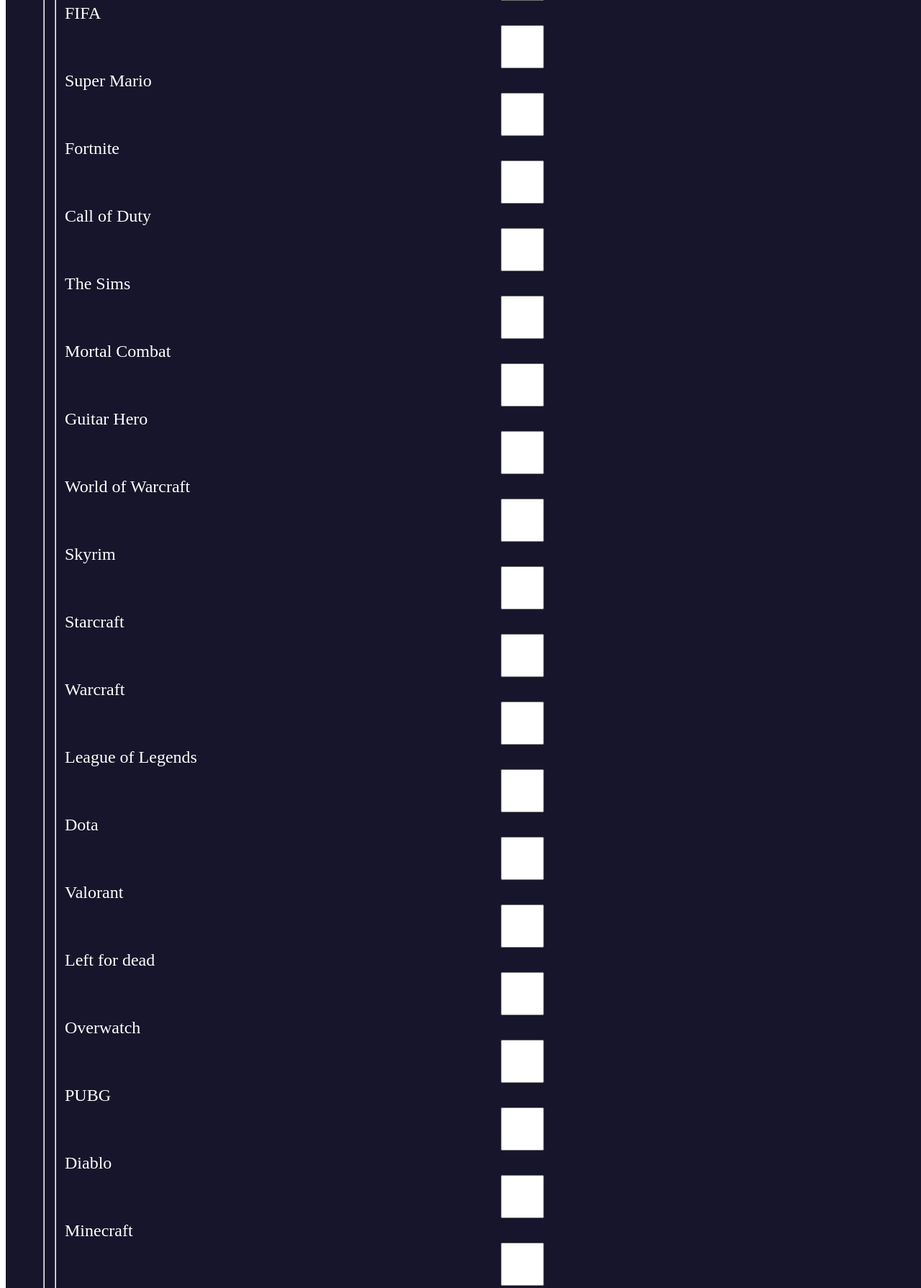
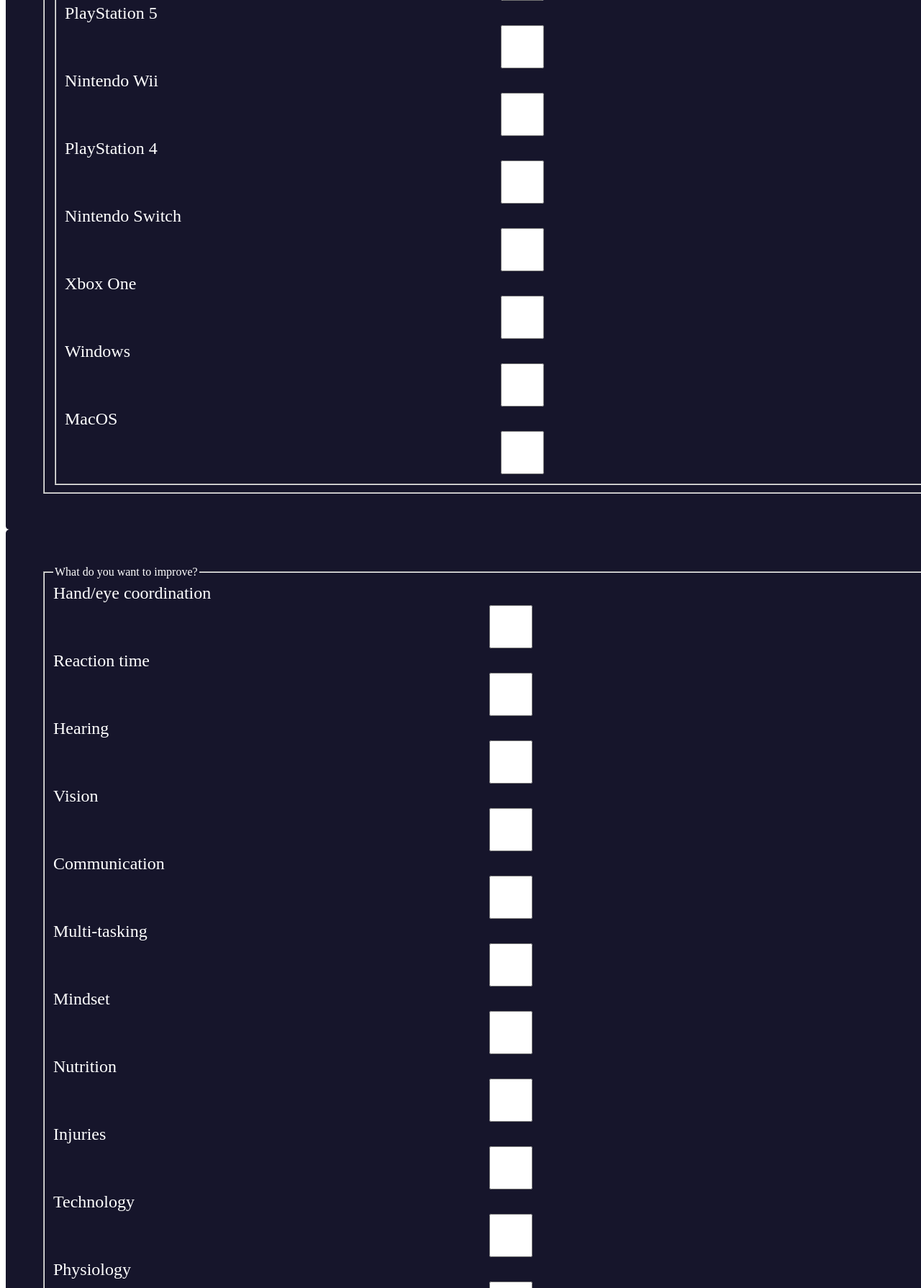
Before and after one commit to sara616b/ezone_form, a website built with Vite: page index.html in a window 1280 px wide. Shown: the part 2768-4558 px from the top of the page at 72% size. Built offline with nearby package versions, Linux system fonts and the light colour scheme.

Commit message:
change form

```diff
--- a/index.html
+++ b/index.html
@@ -159,119 +159,6 @@
 
           <fieldset>
 
-            <legend>Games</legend>
-
-            <p>Choose your favorite game(s)</p>
-
-            <label for="game">
-              CS:GO
-              <input type="checkbox" name="game" id="game">
-            </label>
-
-            <label for="game">
-              Tekken
-              <input type="checkbox" name="game" id="game">
-            </label>
-
-            <label for="game">
-              FIFA
-              <input type="checkbox" name="game" id="game">
-            </label>
-
-            <label for="game">
-              Super Mario
-              <input type="checkbox" name="game" id="game">
-            </label>
-
-            <label for="game">
-              Fortnite
-              <input type="checkbox" name="game" id="game">
-            </label>
-
-            <label for="game">
-              Call of Duty
-              <input type="checkbox" name="game" id="game">
-            </label>
-
-            <label for="game">
-              The Sims
-              <input type="checkbox" name="game" id="game">
-            </label>
-
-            <label for="game">
-              Mortal Combat
-              <input type="checkbox" name="game" id="game">
-            </label>
-
-            <label for="game">
-              Guitar Hero
-              <input type="checkbox" name="game" id="game">
-            </label>
-
-            <label for="game">
-              World of Warcraft
-              <input type="checkbox" name="game" id="game">
-            </label>
-
-            <label for="game">
-              Skyrim
-              <input type="checkbox" name="game" id="game">
-            </label>
-
-            <label for="game">
-              Starcraft
-              <input type="checkbox" name="game" id="game">
-            </label>
-
-            <label for="game">
-              Warcraft
-              <input type="checkbox" name="game" id="game">
-            </label>
-
-            <label for="game">
-              League of Legends
-              <input type="checkbox" name="game" id="game">
-            </label>
-
-            <label for="game">
-              Dota
-              <input type="checkbox" name="game" id="game">
-            </label>
-
-            <label for="game">
-              Valorant
-              <input type="checkbox" name="game" id="game">
-            </label>
-
-            <label for="game">
-              Left for dead
-              <input type="checkbox" name="game" id="game">
-            </label>
-
-            <label for="game">
-              Overwatch
-              <input type="checkbox" name="game" id="game">
-            </label>
-
-            <label for="game">
-              PUBG
-              <input type="checkbox" name="game" id="game">
-            </label>
-
-            <label for="game">
-              Diablo
-              <input type="checkbox" name="game" id="game">
-            </label>
-
-            <label for="game">
-              Minecraft
-              <input type="checkbox" name="game" id="game">
-            </label>
-
-          </fieldset>
-
-          <fieldset>
-
             <legend>Platform(s)</legend>
 
             <p>What consols do you play on?</p>
@@ -323,7 +210,15 @@
 
           </fieldset>
 
-          <fieldset>
+        </fieldset>
+
+      </form>
+    </section>
+
+    <section class="form_place">
+      <form>
+
+        <fieldset>
 
           <legend>What do you want to improve?</legend>
 
@@ -407,8 +302,6 @@
             <input type="checkbox" name="improve" id="improve">
           </label>
 
-          </fieldset>
-
         </fieldset>
 
       </form>
```
